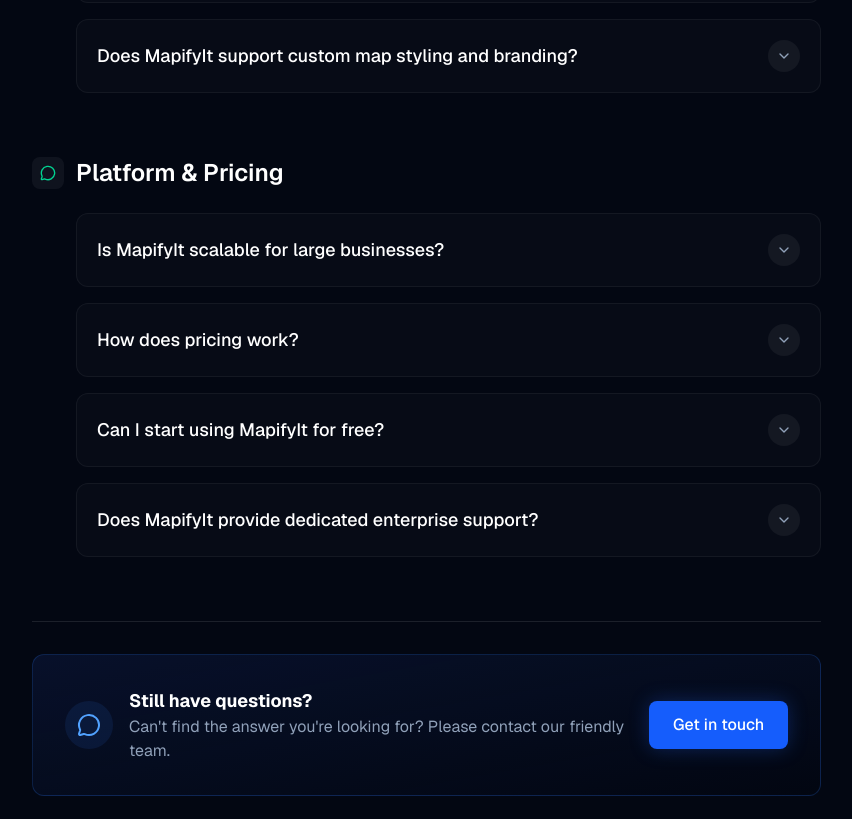
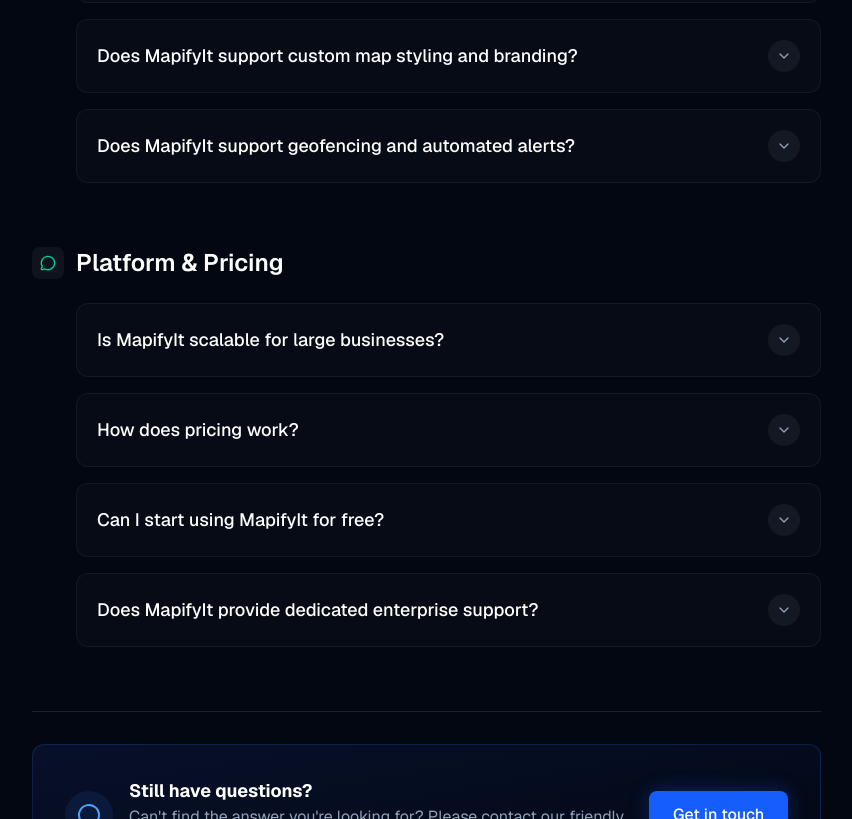
Before and after one commit to malik9594/mapifyit-web, a Next.js app: page /faqs in a window 1280 px wide. Shown: the part 1524-2343 px from the top of the page, without its empty margins (324-1176 px from the left). Built offline with nearby package versions, Linux system fonts and the light colour scheme; no server answers.

Commit message:
one more question and answer

```diff
--- a/app/faqs/page.tsx
+++ b/app/faqs/page.tsx
@@ -64,6 +64,10 @@ const faqsCategories = [
             {
                 question: "Does MapifyIt support custom map styling and branding?",
                 answer: "Absolutely. MapifyIt provides extensive customization options, allowing you to tailor the map’s aesthetics to match your brand identity. You can customize colors, fonts, icons, and layers using our intuitive map styling tool, ensuring a seamless experience for your end users."
+            },
+            {
+                question: "Does MapifyIt support geofencing and automated alerts?",
+                answer: "Yes, MapifyIt includes a robust geofencing engine that allows you to define virtual boundaries and trigger real-time notifications via Webhooks or SMS whenever an asset enters or exits a predefined zone, enabling automated workflows and enhanced operational security."
             }
         ]
     },
```
